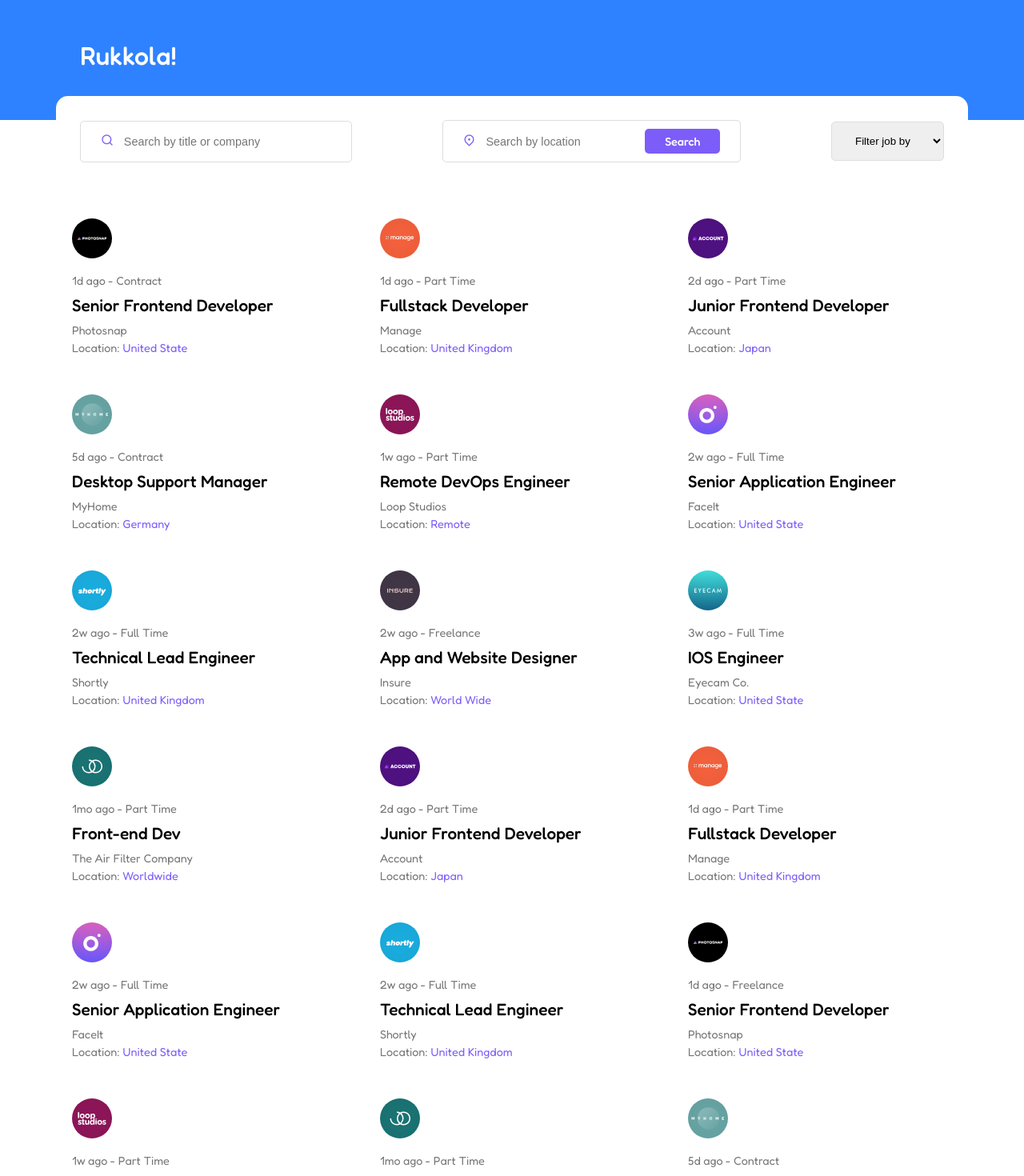
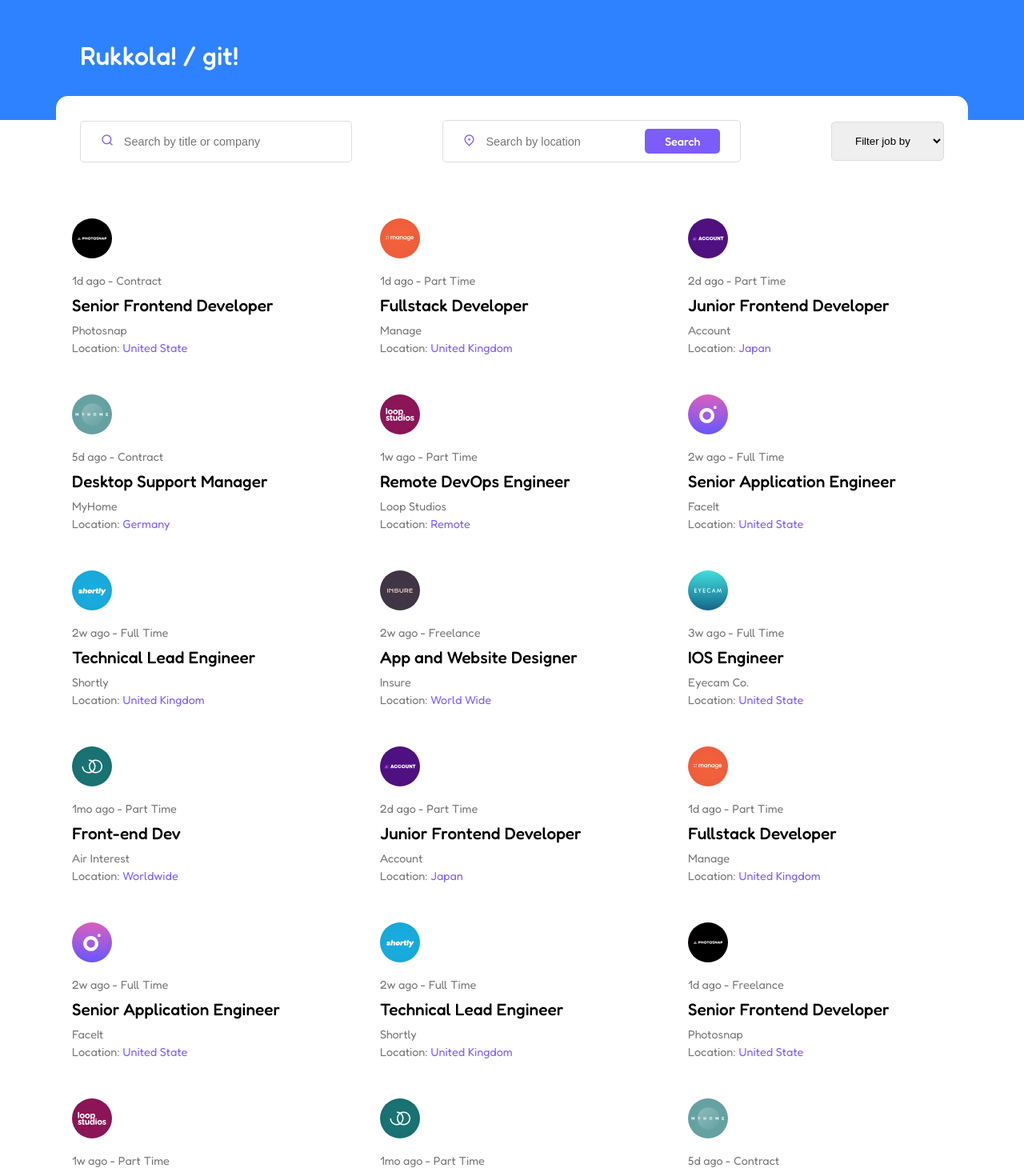
Before and after one commit to VolodymyrBlyntsov/Rukkola, a React (Create React App) app: page /jobs in a window 1280 px wide. Shown: the top 1470 px of the page at 80% size. Built offline with nearby package versions, Linux system fonts and the light colour scheme.

Commit message:
Rukkola DevJobs App
* Now, when viewing (finding) a job, pressing the "Company Site" button will redirect the user to the home (main) page.

* Added a link next to the site name - which redirects the user to the site creator's githab profile.

* Also, the project's title has been changed.

```diff
--- a/public/index.html
+++ b/public/index.html
@@ -11,20 +11,10 @@
     />
     <link rel="apple-touch-icon" href="%PUBLIC_URL%/logo192.png" />
     <link href="https://cdn.jsdelivr.net/npm/remixicon@2.5.0/fonts/remixicon.css" rel="stylesheet">
-    <title>React App</title>
+    <title>Rukkola</title>
   </head>
   <body>
     <noscript>You need to enable JavaScript to run this app.</noscript>
     <div id="root"></div>
-    <!--
-      This HTML file is a template.
-      If you open it directly in the browser, you will see an empty page.
-
-      You can add webfonts, meta tags, or analytics to this file.
-      The build step will place the bundled scripts into the <body> tag.
-
-      To begin the development, run `npm start` or `yarn start`.
-      To create a production bundle, use `npm run build` or `yarn build`.
-    -->
   </body>
 </html>
--- a/src/components/Header/Header.jsx
+++ b/src/components/Header/Header.jsx
@@ -3,14 +3,23 @@ import './Header.scss';
 import { Link } from 'react-router-dom';
 
 const Header = () => {
-  const linkStyle = {
+  const rukkolaStyle = {
     color: 'white',
     textDecoration: 'none'
+  }
+  const gitStyle = {
+    color: 'white',
+    textDecoration: 'none',
+    cursor: 'pointer'
   }
   return (
     <header className="header">
         <div className="container">
-            <button className='siteBtn'><Link to="/jobs" style={linkStyle}>Rukkola!</Link></button>
+            <button className='siteBtn'>
+              <Link to="/jobs" style={rukkolaStyle}> Rukkola! </Link>
+              <span> / </span>
+              <a href="https://github.com/VolodymyrBlyntsov" target="_blank" style={gitStyle}>git!</a>
+            </button>
         </div>
     </header>
   )
--- a/src/data/data.js
+++ b/src/data/data.js
@@ -1,7 +1,7 @@
 const jobs = [
   {
     id: 1,
-    companySite: "#",
+    companySite: "/jobs",
     company: "Photosnap",
     logo: "companys/photosnap.svg",
     position: "Senior Frontend Developer",
@@ -35,7 +35,7 @@ const jobs = [
   },
   {
     id: 2,
-    companySite: "#",
+    companySite: "/jobs",
     company: "Manage",
     logo: "companys/manage.svg",
     position: "Fullstack Developer",
@@ -69,7 +69,7 @@ const jobs = [
   },
   {
     id: 3,
-    companySite: "#",
+    companySite: "/jobs",
     company: "Account",
     logo: "companys/account.svg",
     position: "Junior Frontend Developer",
@@ -103,7 +103,7 @@ const jobs = [
   },
   {
     id: 4,
-    companySite: "#",
+    companySite: "/jobs",
     company: "MyHome",
     logo: "companys/myhome.svg",
     position: "Desktop Support Manager",
@@ -137,7 +137,7 @@ const jobs = [
   },
   {
     id: 5,
-    companySite: "#",
+    companySite: "/jobs",
     company: "Loop Studios",
     logo: "companys/loop-studios.svg",
     position: "Remote DevOps Engineer",
@@ -171,7 +171,7 @@ const jobs = [
   },
   {
     id: 6,
-    companySite: "#",
+    companySite: "/jobs",
     company: "FaceIt",
     logo: "companys/faceit.svg",
     position: "Senior Application Engineer",
@@ -205,7 +205,7 @@ const jobs = [
   },
   {
     id: 7,
-    companySite: "#",
+    companySite: "/jobs",
     company: "Shortly",
     logo: "companys/shortly.svg",
     position: "Technical Lead Engineer",
@@ -239,7 +239,7 @@ const jobs = [
   },
   {
     id: 8,
-    companySite: "#",
+    companySite: "/jobs",
     company: "Insure",
     logo: "companys/insure.svg",
     position: "App and Website Designer",
@@ -273,7 +273,7 @@ const jobs = [
   },
   {
     id: 9,
-    companySite: "#",
+    companySite: "/jobs",
     company: "Eyecam Co.",
     logo: "companys/eyecam-co.svg",
     position: "IOS Engineer",
@@ -307,8 +307,8 @@ const jobs = [
   },
   {
     id: 10,
-    companySite: "#",
-    company: "The Air Filter Company",
+    companySite: "/jobs",
+    company: "Air Interest",
     logo: "companys/the-air-filter-company.svg",
     position: "Front-end Dev",
     postedAt: "1mo ago",
@@ -341,7 +341,7 @@ const jobs = [
   },
   {
     id: 11,
-    companySite: "#",
+    companySite: "/jobs",
     company: "Account",
     logo: "companys/account.svg",
     position: "Junior Frontend Developer",
@@ -375,7 +375,7 @@ const jobs = [
   },
   {
     id: 12,
-    companySite: "#",
+    companySite: "/jobs",
     company: "Manage",
     logo: "companys/manage.svg",
     position: "Fullstack Developer",
@@ -409,7 +409,7 @@ const jobs = [
   },
   {
     id: 13,
-    companySite: "#",
+    companySite: "/jobs",
     company: "FaceIt",
     logo: "companys/faceit.svg",
     position: "Senior Application Engineer",
@@ -444,7 +444,7 @@ const jobs = [
 
   {
     id: 14,
-    companySite: "#",
+    companySite: "/jobs",
     company: "Shortly",
     logo: "companys/shortly.svg",
     position: "Technical Lead Engineer",
@@ -478,7 +478,7 @@ const jobs = [
   },
   {
     id: 15,
-    companySite: "#",
+    companySite: "/jobs",
     company: "Photosnap",
     logo: "companys/photosnap.svg",
     position: "Senior Frontend Developer",
@@ -512,7 +512,7 @@ const jobs = [
   },
   {
     id: 16,
-    companySite: "#",
+    companySite: "/jobs",
     company: "Loop Studios",
     logo: "companys/loop-studios.svg",
     position: "Remote DevOps Engineer",
@@ -546,8 +546,8 @@ const jobs = [
   },
   {
     id: 17,
-    companySite: "#",
-    company: "The Air Filter Company",
+    companySite: "/jobs",
+    company: "Air Interest",
     logo: "companys/the-air-filter-company.svg",
     position: "Front-end Dev",
     postedAt: "1mo ago",
@@ -580,7 +580,7 @@ const jobs = [
   },
   {
     id: 18,
-    companySite: "#",
+    companySite: "/jobs",
     company: "MyHome",
     logo: "companys/myhome.svg",
     position: "Desktop Support Manager",
@@ -614,7 +614,7 @@ const jobs = [
   },
   {
     id: 19,
-    companySite: "#",
+    companySite: "/jobs",
     company: "Account",
     logo: "companys/account.svg",
     position: "Junior Frontend Developer",
@@ -648,7 +648,7 @@ const jobs = [
   },
   {
     id: 20,
-    companySite: "#",
+    companySite: "/jobs",
     company: "Eyecam Co.",
     logo: "companys/eyecam-co.svg",
     position: "IOS Engineer",
@@ -682,7 +682,7 @@ const jobs = [
   },
   {
     id: 21,
-    companySite: "#",
+    companySite: "/jobs",
     company: "Insure",
     logo: "companys/insure.svg",
     position: "App and Website Designer",
```
